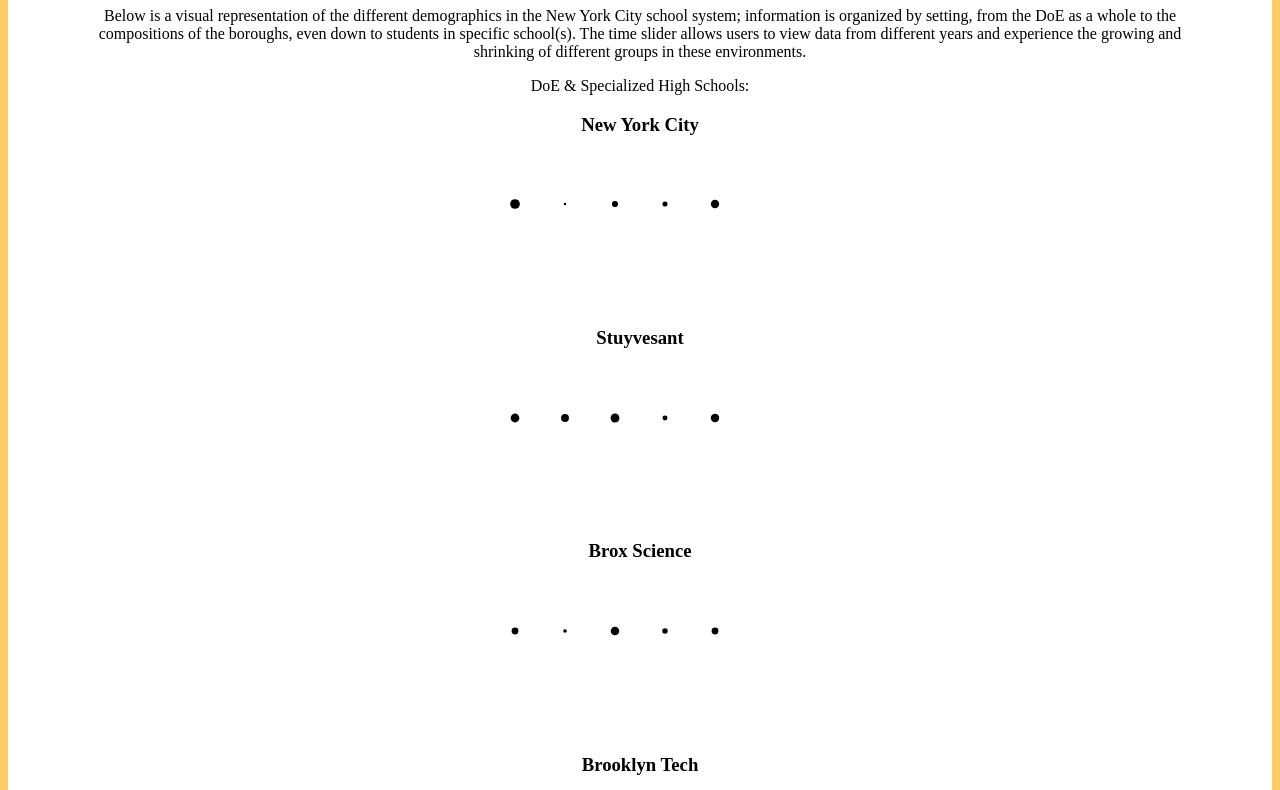
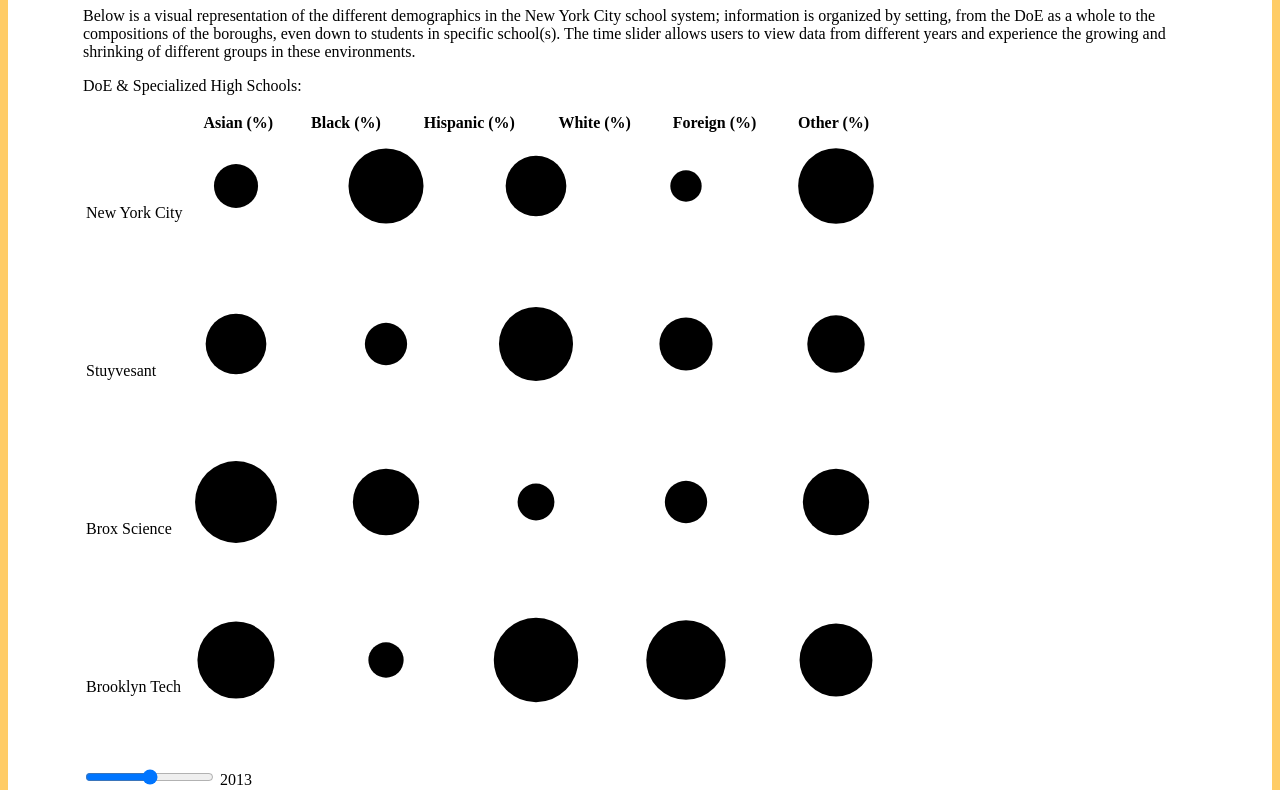
Before and after one commit to lawrenceliu2/d3project, a plain HTML site: page templates/index.html in a window 1280 px wide. Shown: the part 91-881 px from the top of the page. Drawn offline with nearby package versions, Linux system fonts and the light colour scheme; files that its build step writes are made by us from their sources.

Commit message:
Make table layout for bubbles for clear labelling

```diff
--- a/static/bubbles.js
+++ b/static/bubbles.js
@@ -2,7 +2,9 @@ window.onload = function () {
     "use strict";
     // Use http://www.w3.org/2000/svg for svg elements
 
-    const DEMOGRAPHICS = ["asian", "black", "hispanic", "foreign", "other"];
+    // To add more demographics, add them to this list and the headers
+    // in the table in index.html, in the same order.
+    const DEMOGRAPHICS = ["asian", "black", "hispanic", "white", "foreign", "other"];
 
     /* Struture of data:
      * [ // array of years
@@ -18,6 +20,9 @@ window.onload = function () {
      * ]
      */
 
+    const MAX_RADIUS = 50;
+    const MAX_AREA = Math.PI * MAX_RADIUS * MAX_RADIUS;
+
     // Take an <svg> d3 selection, return a .append() of SVG circles to that <svg>.
     let setupRow = function (svg) {
         // The data for each circle is the name of the demographic;
@@ -25,7 +30,9 @@ window.onload = function () {
         // that the bubble represents, in our model (data).
         return svg.selectAll("circle").data(DEMOGRAPHICS).enter().append(function (demographic, i) {
             var circ = document.createElementNS("http://www.w3.org/2000/svg", "circle");
-            circ.setAttribute("cx", i * 50 + 25);
+            // Place circles with at least enough space to not touch (2 * MAX_RADIUS), plus a 50px margin
+            // The final `+ MAX_RADIUS` is so that the first circle (i = 0) is not centered at x=0 (which would cut it off)
+            circ.setAttribute("cx", i * (2 * MAX_RADIUS + 50) + MAX_RADIUS);
             circ.setAttribute("cy", 50);
             return circ;
         });
@@ -36,18 +43,25 @@ window.onload = function () {
     let updateRow = function (circles, demoData) {
         DEMOGRAPHICS.forEach(function (key) {
             circles.transition().attr("r", function (demo) {
-                // Consider demoData[demo] (the percentage) to be the
-                // area of the circle, and work back to get the radius
-                return "" + Math.sqrt(demoData[demo] / Math.PI);
+                // Scale area to be within maximum
+                let area = demoData[demo] / 100 * MAX_AREA;
+                console.log(area);
+                return "" + Math.sqrt(area / Math.PI);
             });
         });
     };
 
+    // To add more categories, just add their SVG elements to this list:
     let svgs = {
         "nyc": d3.select("#slate-nyc"),
         "stuy": d3.select("#slate-stuy"),
         "bronx": d3.select("#slate-bronx"),
-        "tech": d3.select("#slate-tech"),
+        "tech": d3.select("#slate-tech")
+        //"latin": d3.select("#slate-latin"),
+        //"hsmse": d3.select("#slate-hsmse"),
+        //"lehman": d3.select("#slate-lehman"),
+        //"queens": d3.select("#slate-queens"),
+        //"statenIsland": d3.select("#slate-statenIsland")
     };
     const ROW_CATEGORIES = Object.keys(svgs);
 
--- a/templates/index.html
+++ b/templates/index.html
@@ -7,7 +7,6 @@
   </head>
 
   <body>
-    <center>
     <h1>School Diversity</h1>
     Below is a visual representation of the different demographics in the New York City school system; information is organized
     by setting, from the DoE as a whole to the compositions of the boroughs, even down to students in specific school(s).
@@ -16,22 +15,40 @@
 
     <div>
       <p>DoE &amp; Specialized High Schools:</p>
-      <div>
-          <h3>New York City</h3>
-          <svg id="slate-nyc"></svg>
-      </div>
-      <div>
-          <h3>Stuyvesant</h3>
-          <svg id="slate-stuy"></svg>
-      </div>
-      <div>
-          <h3>Brox Science</h3>
-          <svg id="slate-bronx"></svg>
-      </div>
-      <div>
-          <h3>Brooklyn Tech</h3>
-          <svg id="slate-tech"></svg>
-      </div>
+      <!--
+          In this table, the first row is just headers.
+          The rest of the rows have a category-label on the left,
+          and a very wide cell (spanning 6 columns, for each demographic
+          group label), which is just an <SVG> element rendering the
+          circles below each demographic group.
+      -->
+      <table>
+          <tr>
+              <th></th>
+              <th>Asian (%)</th>
+              <th>Black (%)</th>
+              <th>Hispanic (%)</th>
+              <th>White (%)</th>
+              <th>Foreign (%)</th>
+              <th>Other (%)</th>
+          </tr>
+          <tr>
+              <td>New York City</td>
+              <td colspan=6><svg width="700" id="slate-nyc"></svg></td>
+          </tr>
+          <tr>
+              <td>Stuyvesant</td>
+              <td colspan=6><svg width="700" id="slate-stuy"></svg></td>
+          </tr>
+          <tr>
+              <td>Brox Science</td>
+              <td colspan=6><svg width="700" id="slate-bronx"></svg></td>
+          </tr>
+          <tr>
+              <td>Brooklyn Tech</td>
+              <td colspan=6><svg width="700" id="slate-tech"></svg></td>
+          </tr>
+      </table>
     </div>
 
     <form name="yearselector">
@@ -53,6 +70,5 @@
 
     <script src="/static/bubbles.js"></script>
 
-    </center>
   </body>
 </html>
```
